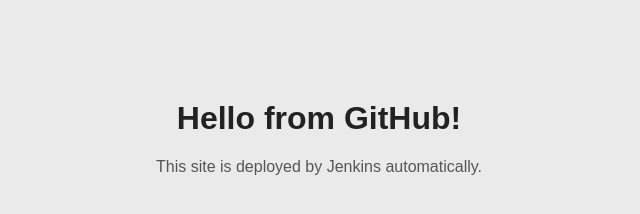
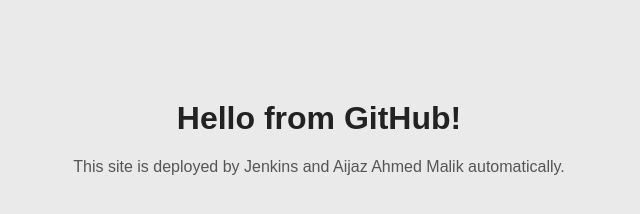
Before and after one commit to aijazmalik/demorepo, a plain HTML site: page index.html in a window 1280 px wide. Shown: the whole page, without its empty margins (321-961 px from the left). Drawn offline with Linux system fonts and the light colour scheme.

Commit message:
Update index.html

```diff
--- a/index.html
+++ b/index.html
@@ -7,6 +7,6 @@
 </head>
 <body>
     <h1>Hello from GitHub!</h1>
-    <p>This site is deployed by Jenkins automatically.</p>
+    <p>This site is deployed by Jenkins and Aijaz Ahmed Malik automatically.</p>
 </body>
 </html>
```
